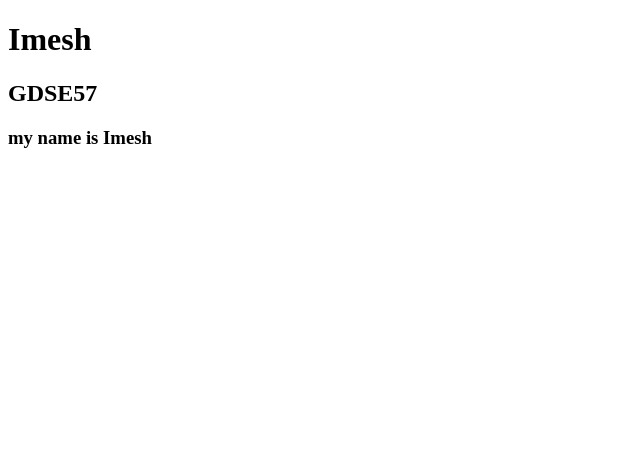
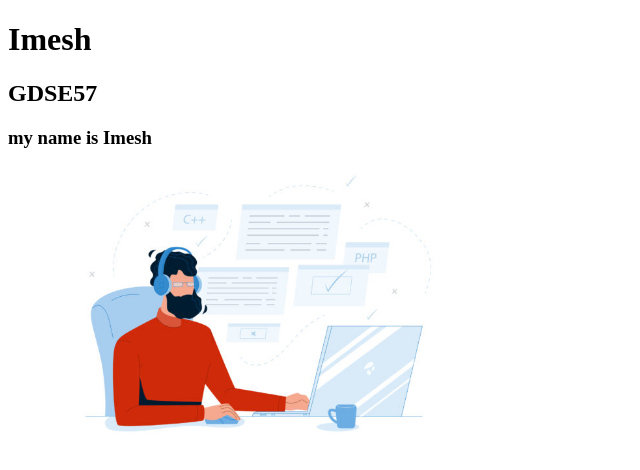
Before and after one commit to imeshhirushan2117/MyProfaile-v_2.0-, a plain HTML site: page index.html in a window 1280 px wide. Shown: the whole page, without its empty margins (0-640 px from the left). Drawn offline with Linux system fonts and the light colour scheme.

Commit message:
Add ReadeMe

```diff
--- a/index.html
+++ b/index.html
@@ -9,5 +9,6 @@
 <h1>Imesh</h1>
 <h2>GDSE57</h2>
 <h3>my name is Imesh</h3>
+<img src="assets/images/example.jpg" width="500">
 </body>
 </html>
```
Also changed, not shown: assets/images/example.jpg (added), 1 other file.
